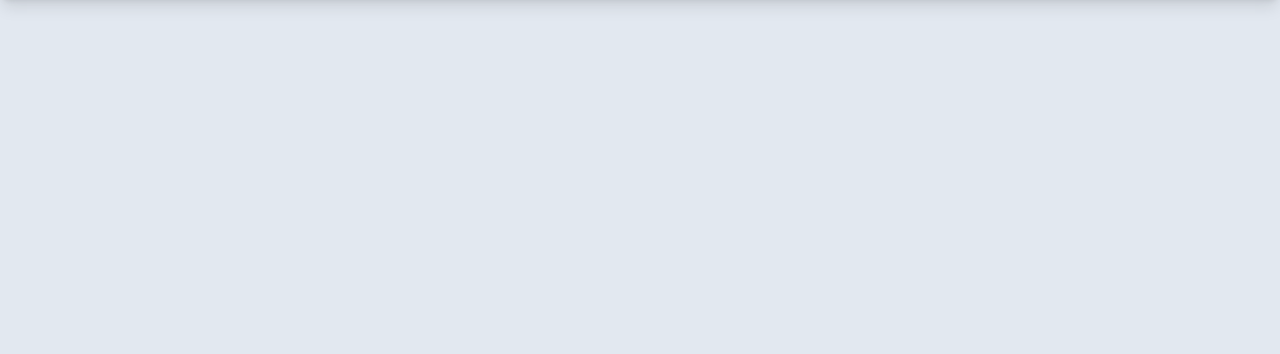
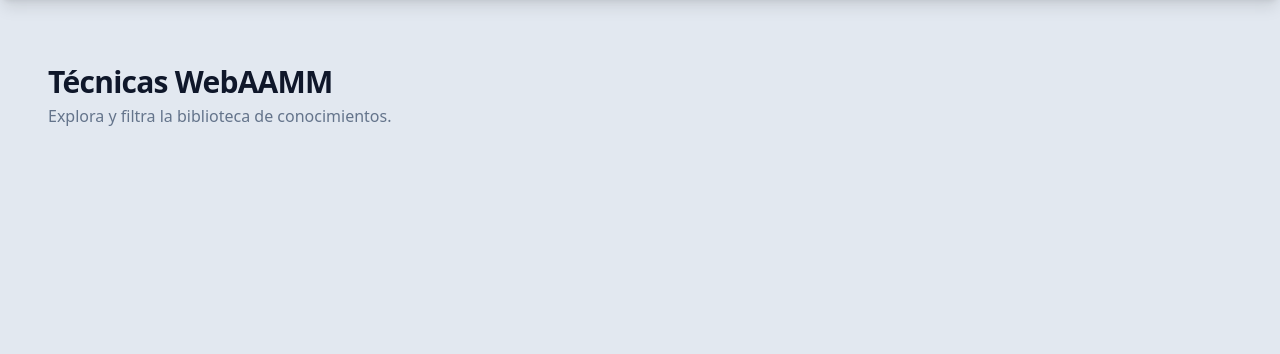
Before and after one commit to ALSREPO/web_aamm, a FastAPI app: template src/templates/index.html in a window 1280 px wide. Shown: the part 66-420 px from the top of the page. Run offline with FastAPI, Linux system fonts and the light colour scheme; the template is opened without the code that fills it, so the values that code supplies are empty; parts of the project's set-up code (start-up, migrations or seed data) failed here and were passed over; some libraries are stand-ins or nearby versions.

Commit message:
feat(frontend-listado-tecnicas): creación de página html vacía, solo tiene el estilo común a toda la web

```diff
--- a/src/templates/index.html
+++ b/src/templates/index.html
@@ -5,3 +5,20 @@
 </script>
 
 {% extends "base.html" %}
+
+{% block title %}Biblioteca de Técnicas{% endblock %}
+
+{% block content %}
+<div class="max-w-7xl mx-auto px-4 sm:px-6 lg:px-8 py-8">
+
+    <div class="flex flex-col md:flex-row justify-between items-start md:items-center gap-4 mb-8">
+        <div>
+            <h1 class="text-3xl font-extrabold text-slate-900 dark:text-white tracking-tight">
+                Técnicas WebAAMM
+            </h1>
+            <p class="text-slate-500 dark:text-slate-400 mt-1">Explora y filtra la biblioteca de conocimientos.</p>
+        </div>
+    </div>
+
+</div>
+{% endblock %}
```
